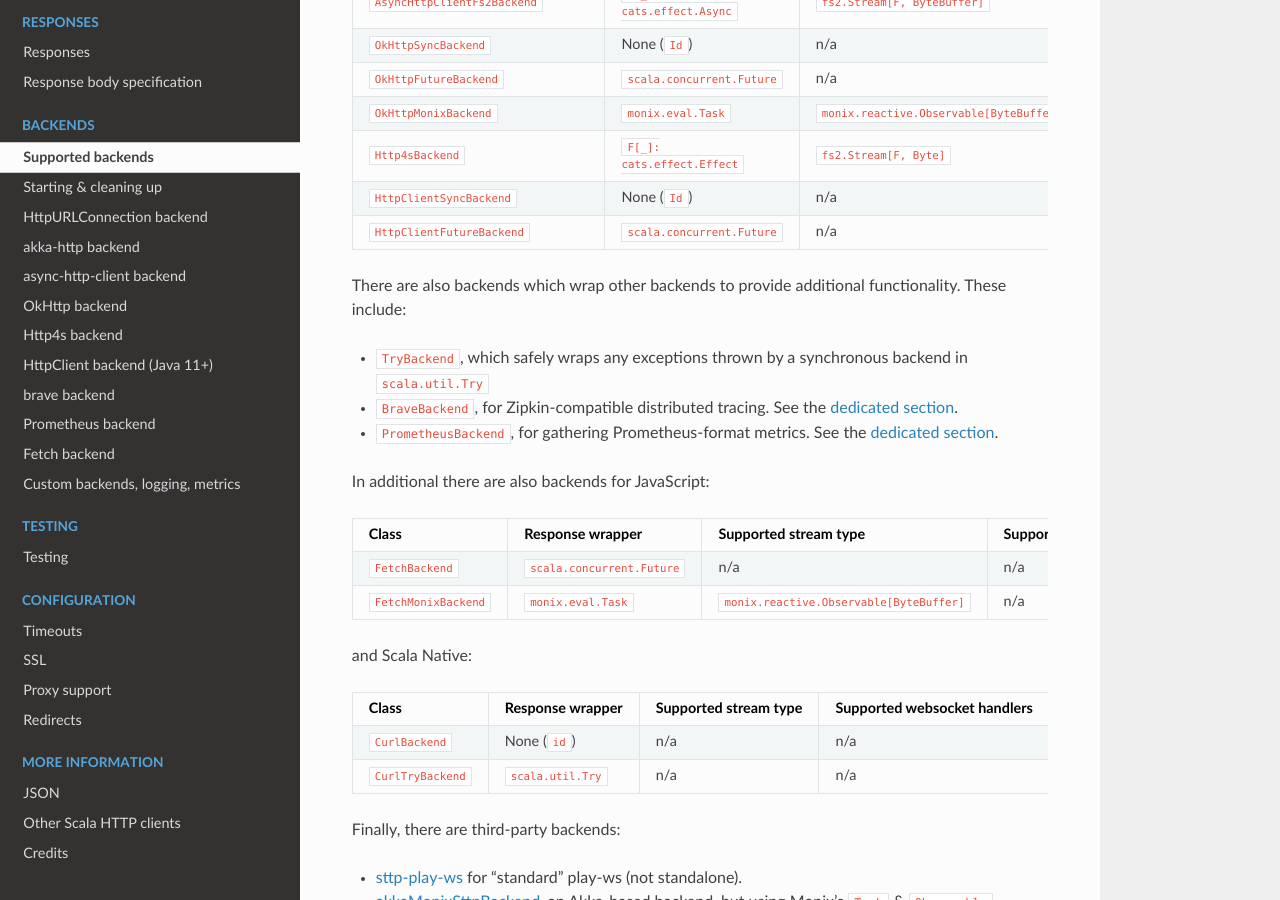
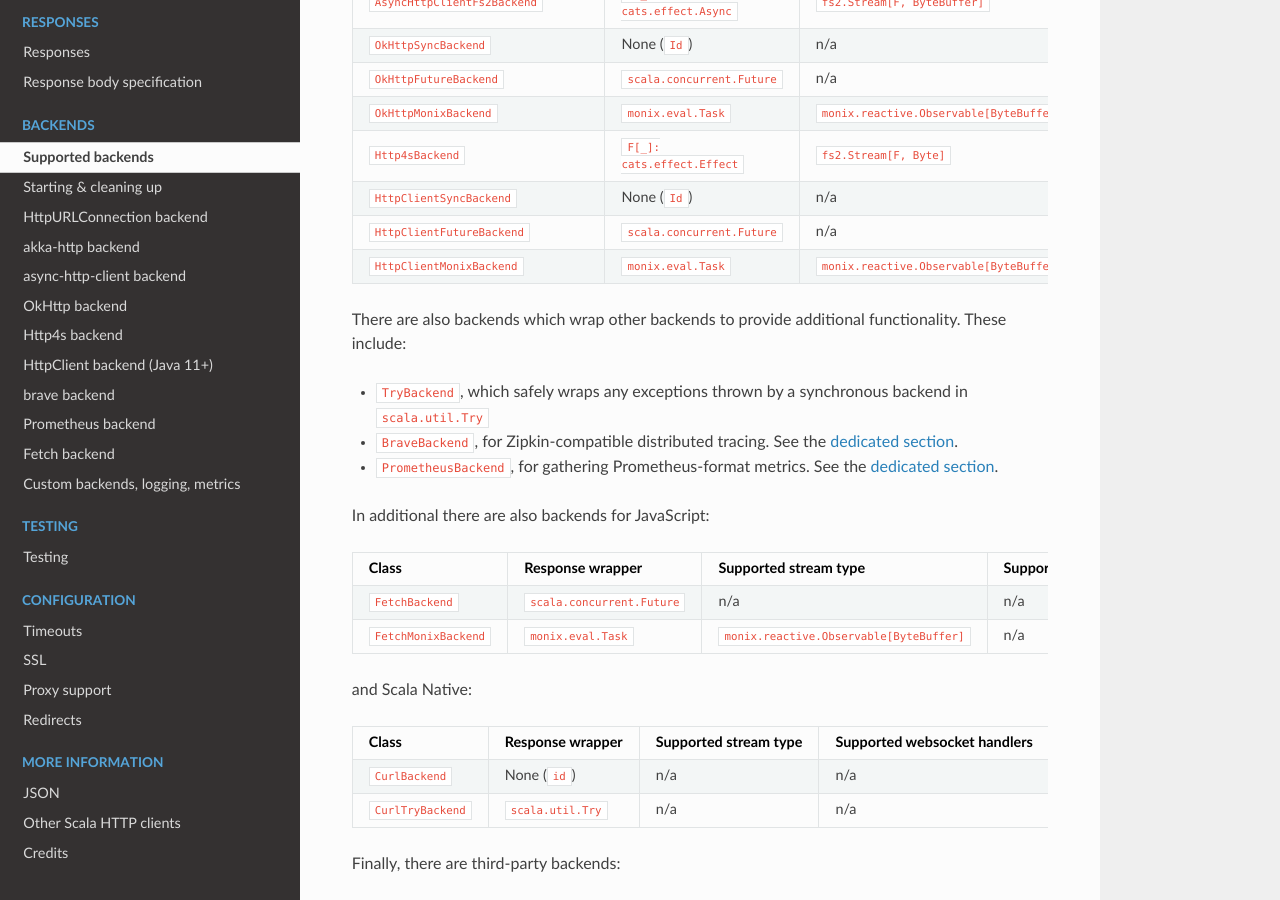
Before and after one commit to softwaremill/sttp, a Sphinx documentation site: the page built from docs/backends/summary.rst, in a window 1280 px wide and 900 px high, scrolled down 1302 px. Built offline with Sphinx 7.4.7 and the Read the Docs theme 2.0.0, drawn with Linux system fonts in a browser that asks for light colours.

Commit message:
Add monix backend to summary table

```diff
--- a/docs/backends/summary.rst
+++ b/docs/backends/summary.rst
@@ -41,6 +41,7 @@ Class                                Response wrapper             Supported stre
 ``Http4sBackend``                    ``F[_]: cats.effect.Effect`` ``fs2.Stream[F, Byte]``                          n/a
 ``HttpClientSyncBackend``            None (``Id``)                n/a                                              ``sttp.client.httpclient.WebSocketHandler``
 ``HttpClientFutureBackend``          ``scala.concurrent.Future``  n/a                                              ``sttp.client.httpclient.WebSocketHandler``
+``HttpClientMonixBackend``           ``monix.eval.Task``          ``monix.reactive.Observable[ByteBuffer]``        ``sttp.client.httpclient.WebSocketHandler``
 ==================================== ============================ ================================================ ==================================================
 
 There are also backends which wrap other backends to provide additional functionality. These include:
```
